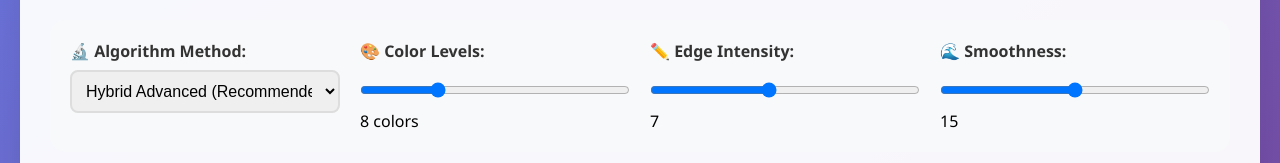
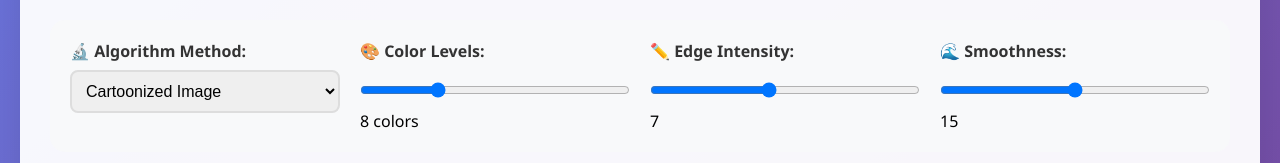
Before and after one commit to Aksan07/Cartoonizer, a plain HTML site: page index.html in a window 1280 px wide. Shown: the part 553-716 px from the top of the page. Drawn offline with Linux system fonts and the light colour scheme.

Commit message:
Changed Button Hybridized to Cartoonized Image

```diff
--- a/index.html
+++ b/index.html
@@ -28,7 +28,7 @@
             <div class="control-group">
                 <label for="algorithm">🔬 Algorithm Method:</label>
                 <select id="algorithm">
-                    <option value="hybrid">Hybrid Advanced (Recommended)</option>
+                    <option value="hybrid">Cartoonized Image</option>
                     <option value="bilateral">Bilateral Filter Focus</option>
                     <option value="kmeans">K-Means Focus</option>
                     <option value="edge">Sobel Focus</option>
```
